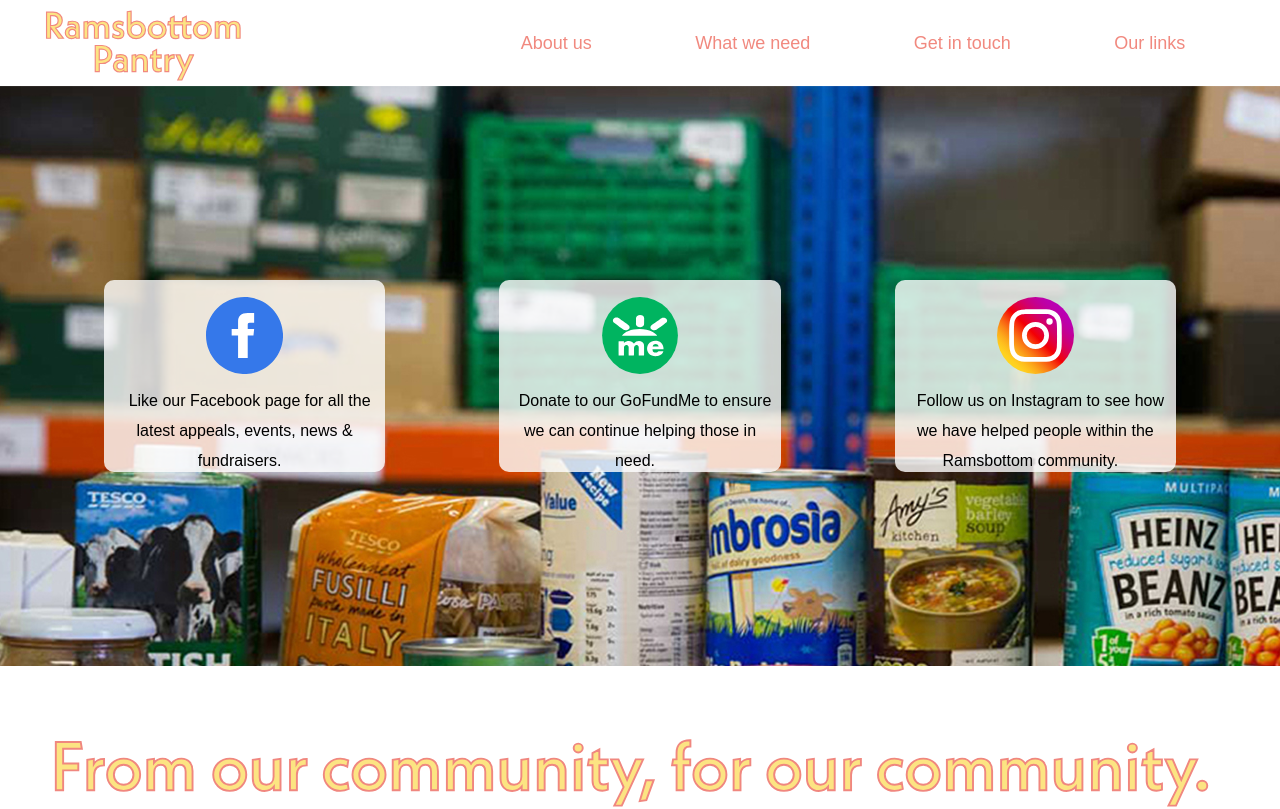
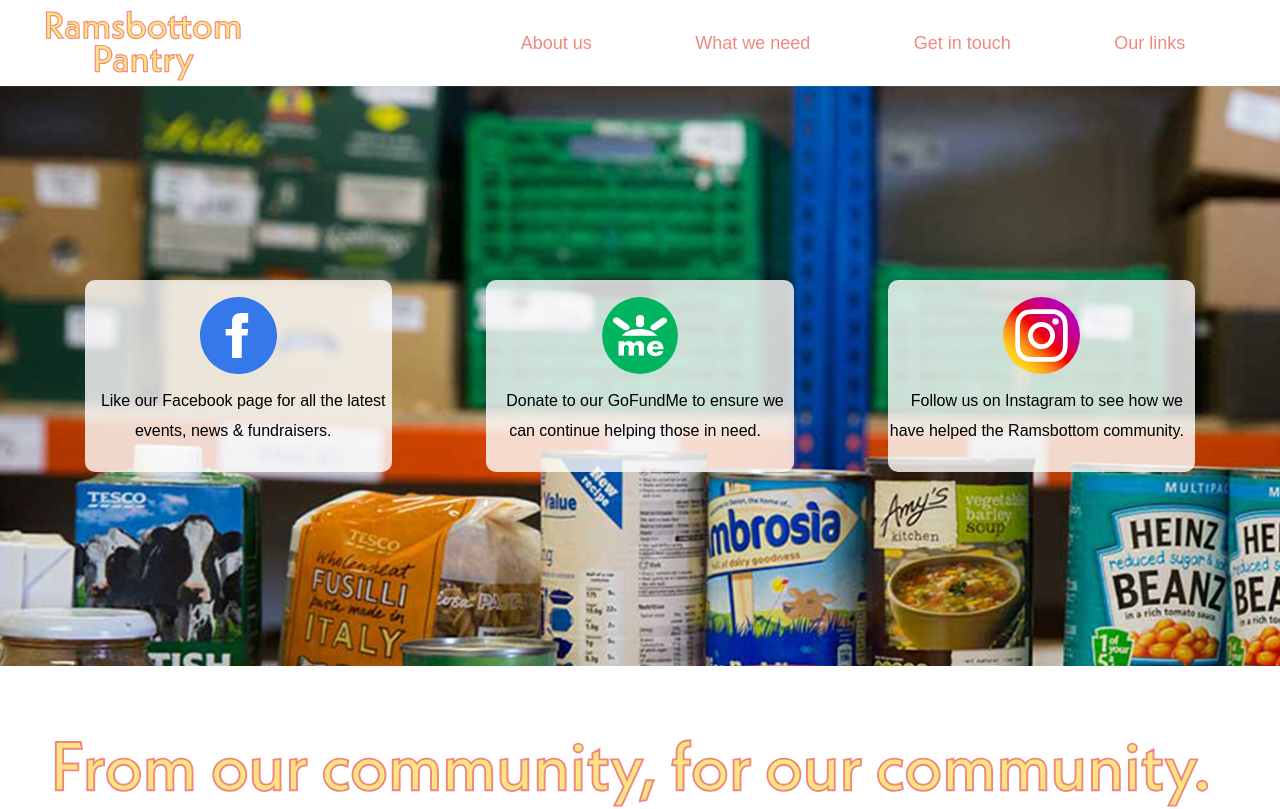
Before and after one commit to jbram-js/ramsbottom-pantry, a React (Create React App) app: page / in a window 1280 px wide. Shown: the top 809 px of the page. Built offline with nearby package versions, Linux system fonts and the light colour scheme.

Commit message:
padding on landing page cards

```diff
--- a/src/components/About.js
+++ b/src/components/About.js
@@ -13,7 +13,7 @@ const About = () => {
           <img src={facebook} className="card-image" />
           <a href="https://www.facebook.com/RamsbottomPantry" target="_blank">
             <span class="card-details">
-              Like our Facebook page for all the latest appeals, events, news &
+              Like our Facebook page for all the latest events, news &
               fundraisers.
             </span>
           </a>
@@ -37,8 +37,8 @@ const About = () => {
             target="_blank"
           >
             <span class="card-details">
-              Follow us on Instagram to see how we have helped people within the
-              Ramsbottom community.
+              Follow us on Instagram to see how we have helped the Ramsbottom
+              community.
             </span>
           </a>
         </div>
--- a/src/styles/About.scss
+++ b/src/styles/About.scss
@@ -19,9 +19,8 @@
   align-items: center;
   background-color: $white-op;
   border-radius: 10px;
-  margin: 20px;
   margin: 10px;
-  width: 22vw;
+  width: 24vw;
   height: 24vh;
   overflow: hidden;
 }
@@ -44,7 +43,7 @@
   color: $black;
   font-size: 16px;
   line-height: 30px;
-  margin: 10px;
+  padding: 10px;
 }
 
 .about {
@@ -108,7 +107,6 @@
     font-size: 12px;
     line-height: 20px;
     margin-left: 5px;
-    padding: 10px;
   }
   .landing-card {
     display: flex;
```
